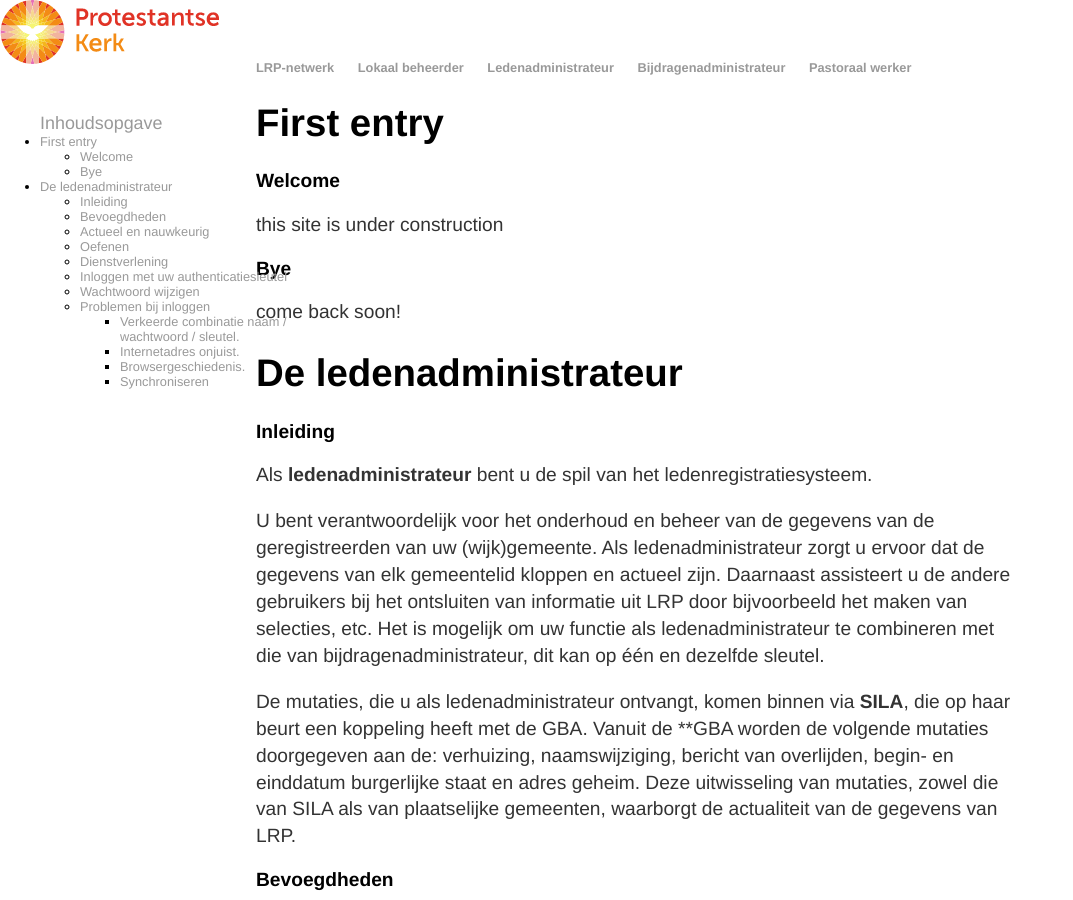
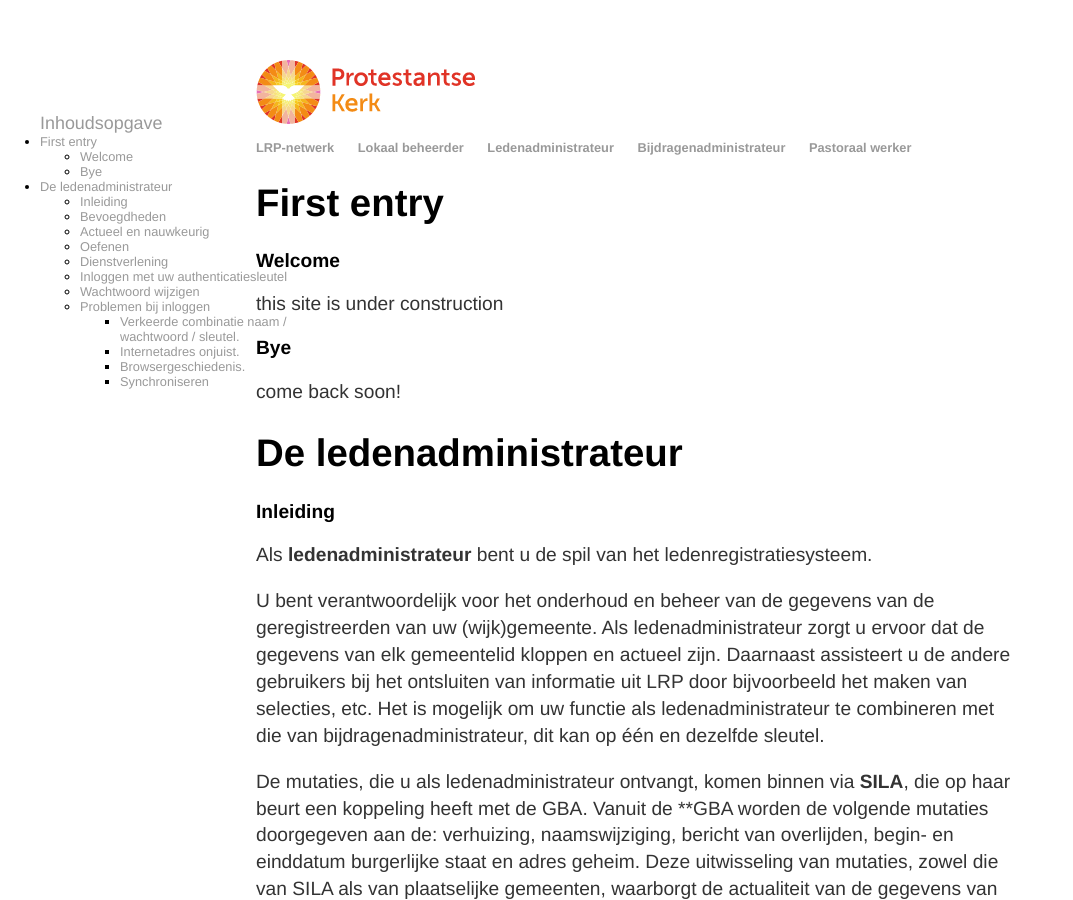
Before and after one commit to lrphelp/docs, a Jekyll site: the page built from index.md, in a window 1280 px wide and 900 px high. Shown: the whole window, without its empty margins (0-1073 px from the left). Built offline with Jekyll 4.4.1, drawn with Linux system fonts in a browser that asks for light colours.

Commit message:
Update default.html

```diff
--- a/_layouts/default.html
+++ b/_layouts/default.html
@@ -7,7 +7,7 @@
 			<link rel="icon" href="pics/favicon.ico" type="image/x-icon" />
 		</head>
 		<body>
-			<a id="logo" href="http://www.protestantsekerk.nl"><img alt="PKN" src="pics/logo.png" style="position: fixed; top: 0; left: 0;" /></a>
+			<a id="logo" href="http://www.protestantsekerk.nl"><img alt="PKN" src="pics/logo.png" /></a>
 			<nav>
 	    		<ul>
 	        		<li><a href="http://lrp-netwerk.pkn.nl/home-lrp">LRP-netwerk</a></li>
```
